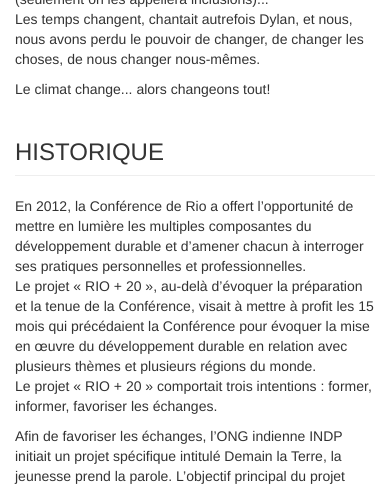
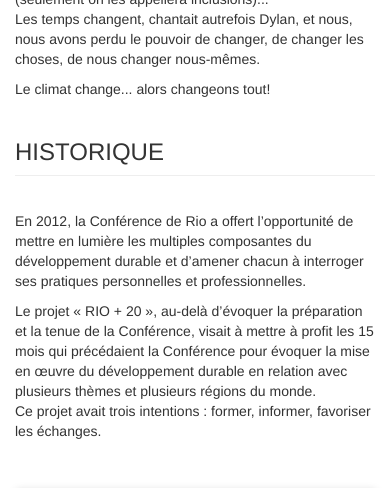
Before and after one commit to jpreynat/autresclimats, a PHP site: page /index.php?action=about in a window 390 px wide. Shown: the part 1493-1981 px from the top of the page. Run offline with PHP 8.4, Linux system fonts and the light colour scheme; some libraries are stand-ins or nearby versions; grey boxes are pictures that could not be loaded.

Commit message:
Updated about page

```diff
--- a/View/About.php
+++ b/View/About.php
@@ -73,6 +73,28 @@
 
 <h3 class="page-header">HISTORIQUE</h3>
 
+<div id="about-climat" class="row">
+  <div class="col-sm-5">
+
+    <p>
+        En 2012, la Conférence de Rio a offert l’opportunité de mettre en lumière les multiples composantes
+        du développement durable et d’amener chacun à interroger ses pratiques personnelles et professionnelles.
+    </p>
+
+    <p>
+        Le projet « RIO + 20 », au-delà d’évoquer la préparation et la tenue de la Conférence,
+        visait à  mettre à profit les 15 mois qui précédaient la Conférence pour évoquer la mise en œuvre du développement durable
+        en relation avec plusieurs thèmes et plusieurs régions du monde.<br>
+        Ce projet avait trois intentions : former, informer, favoriser les échanges.
+    </p>
+
+  </div>
+  <div class="col-sm-5 col-sm-offset-1">
+    <img src="http://www.toutsurlenvironnement.fr/files/imagecache/image_actu_full/actu/RIO20_fond_bleu.jpg"
+         class="img img-responsive" id="about-ac-img">
+  </div>
+</div>
+<!--
 <p>
     En 2012, la Conférence de Rio a offert l’opportunité de mettre en lumière les multiples composantes du développement durable et d’amener chacun à interroger ses pratiques personnelles et professionnelles.<br>
     Le projet « RIO + 20 », au-delà d’évoquer la préparation et la tenue de la Conférence,
@@ -80,7 +102,7 @@
     en relation avec plusieurs thèmes et plusieurs régions du monde.<br>
     Le projet « RIO + 20 » comportait trois intentions : former, informer, favoriser les échanges.
 </p>
-
+-->
 <p>
     Afin de favoriser les échanges, l’ONG indienne INDP initiait un projet spécifique intitulé Demain la Terre, la jeunesse prend la parole. L’objectif principal du projet était d’enrichir la conférence des réflexions de la jeune génération.<br>
     D’ Europe, d’Asie, d’Afrique, d’Amérique du Nord et du Sud, de la maternelle aux universités, en passant par les projets en milieu rural, les jeunes citoyens se sont impliqués pour : exprimer leurs points de vue, élaborer des propositions et projets et transmettre leurs espoirs et difficultés aux élus et responsables des différents pays participants à la conférence.
```
